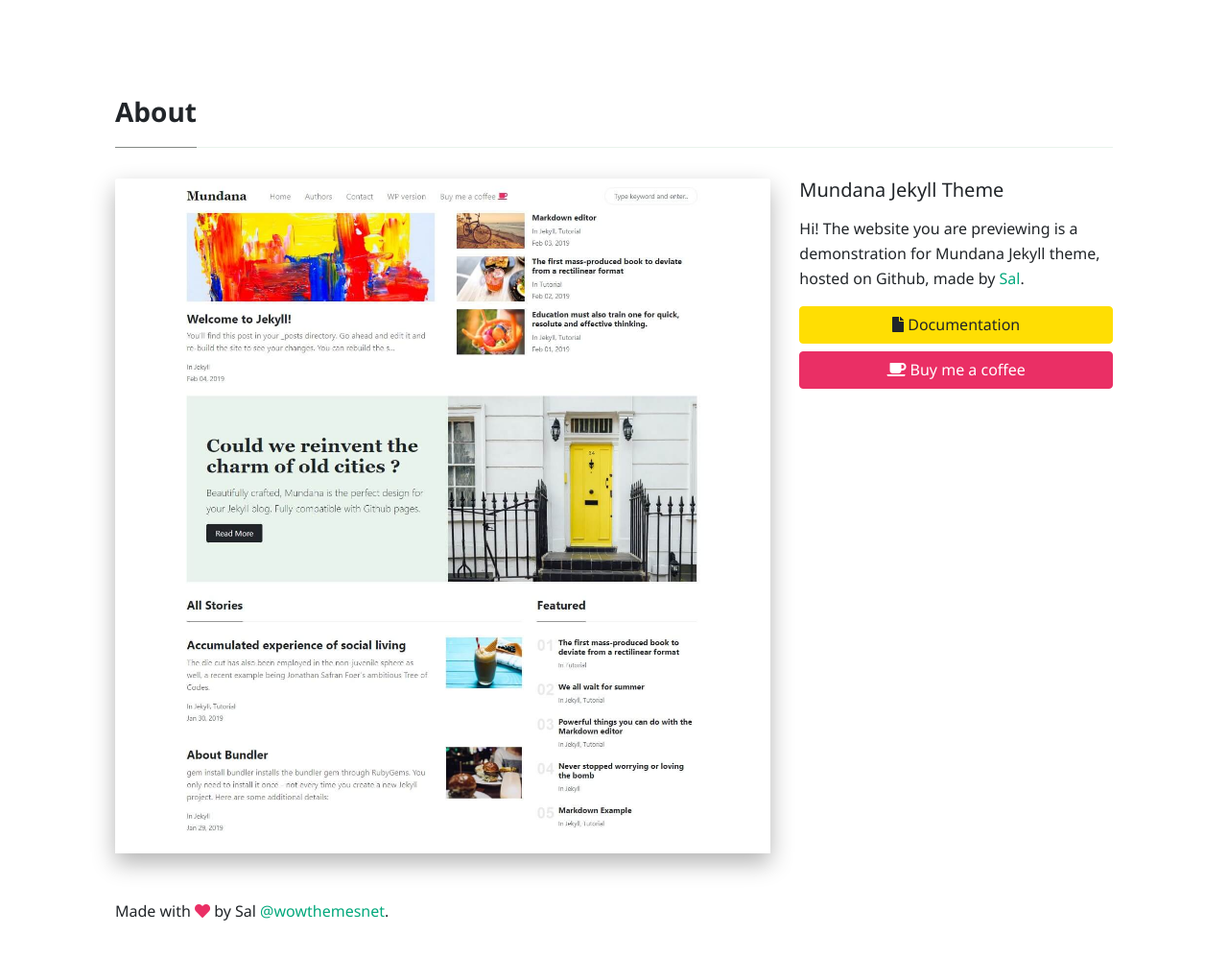
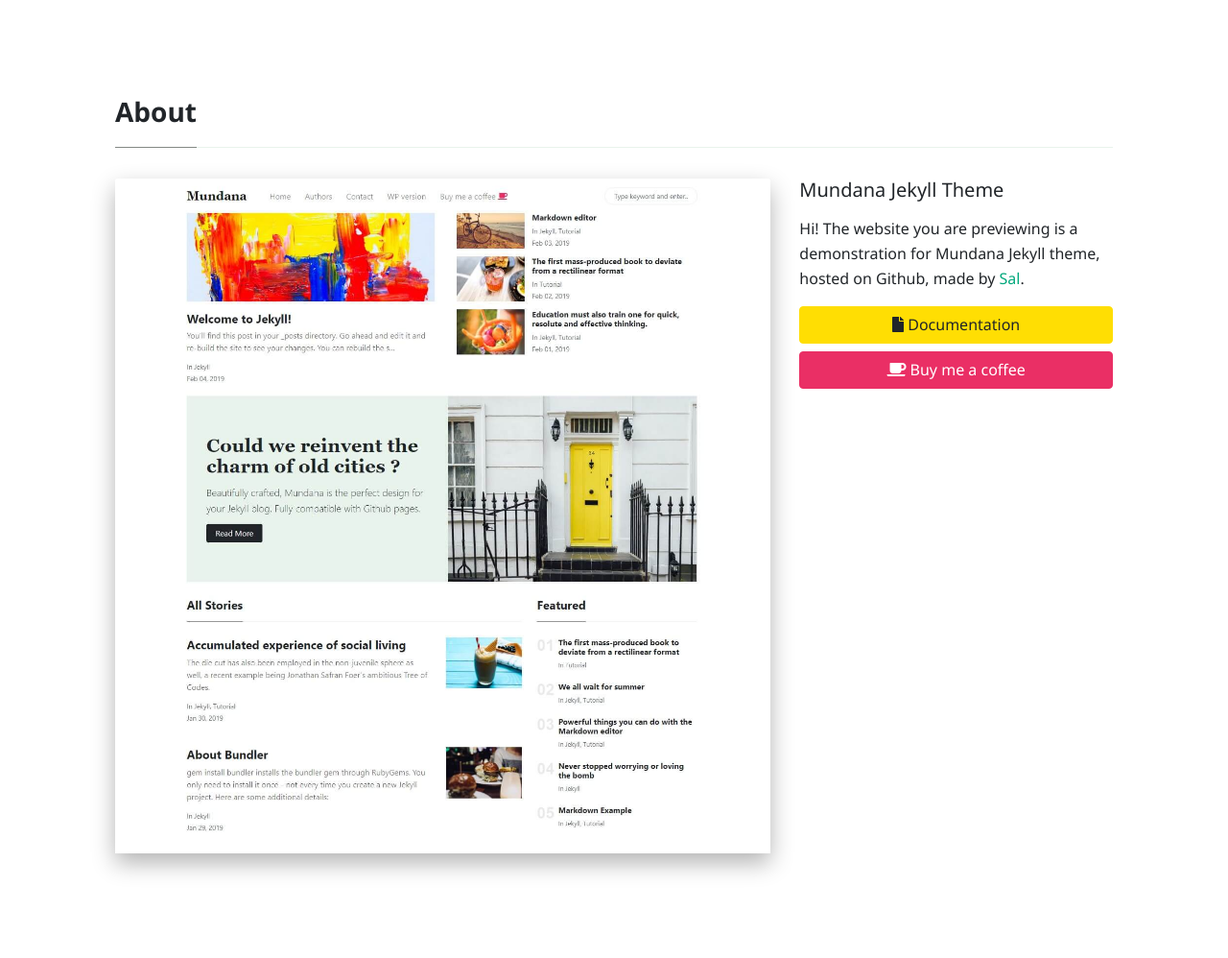
Before and after one commit to kalburgimanjunath/newtwoprofile, a Jekyll site: the page built from _pages/about.md, in a window 1280 px wide and 1010 px high. Shown: the top 998 px of the window at 96% size. Built offline with Jekyll 4.4.1, drawn with Linux system fonts in a browser that asks for light colours; nearby versions of some CDN libraries; comment, search, counter and statistics services are not loaded.

Commit message:
Update about.md

```diff
--- a/_pages/about.md
+++ b/_pages/about.md
@@ -1,8 +1,8 @@
 ---
-title: "About"
+title: About
 layout: page-sidebar
-permalink: "/about.html"
-image: "/assets/images/screenshot.jpg"
+permalink: /about.html
+image: /assets/images/screenshot.jpg
 comments: true
+published: true
 ---
-Made with <i class="fa fa-heart text-danger"></i> by Sal [@wowthemesnet](https://www.wowthemes.net/category/free-themes-templates/).
```
